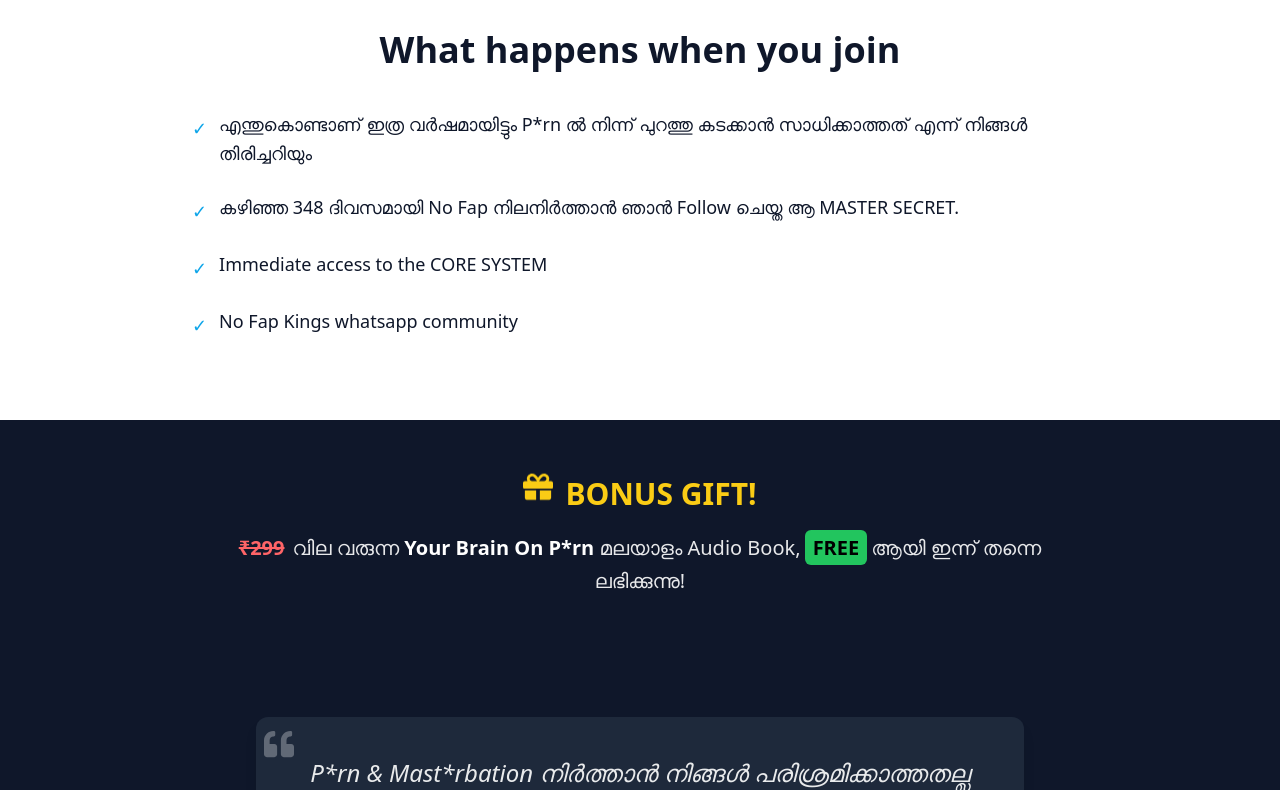
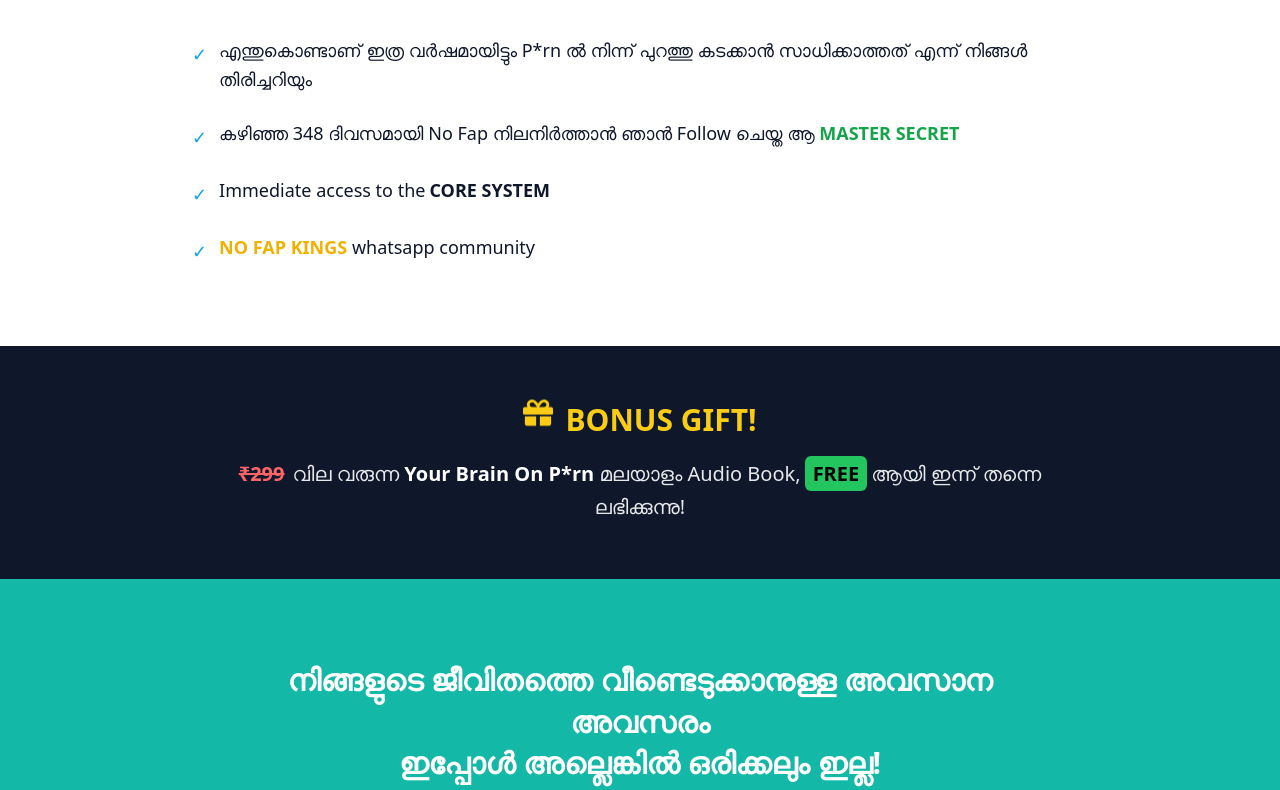
Before and after one commit to aljithkj02/latest, a React (Vite) app: page / in a window 1280 px wide. Shown: the part 850-1640 px from the top of the page. Built offline with nearby package versions, Linux system fonts and the light colour scheme.

Commit message:
Highlight text

```diff
--- a/src/App.tsx
+++ b/src/App.tsx
@@ -11,10 +11,10 @@ function App() {
 
     return (
         <div className="font-sans">
+            <HookQuote />
             <Hero />
             <Benefits />
             <FreeBonus />
-            <HookQuote />
             <CTA />
             <Testimonials />
             <Footer />
--- a/src/components/Benefits.tsx
+++ b/src/components/Benefits.tsx
@@ -1,12 +1,4 @@
-// src/components/Benefits.tsx
 import { motion } from 'framer-motion';
-
-const points = [
-    'എന്തുകൊണ്ടാണ്  ഇത്ര വർഷമായിട്ടും P*rn ൽ നിന്ന്  പുറത്തു കടക്കാൻ സാധിക്കാത്തത് എന്ന് നിങ്ങൾ തിരിച്ചറിയും',
-    'കഴിഞ്ഞ 348 ദിവസമായി No Fap നിലനിർത്താൻ ഞാൻ Follow ചെയ്ത  ആ MASTER SECRET.',
-    'Immediate access to the CORE SYSTEM',
-    'No Fap Kings whatsapp community',
-];
 
 export default function Benefits() {
     return (
@@ -23,19 +15,59 @@ export default function Benefits() {
                 </h2>
 
                 <ul className="space-y-6 text-lg leading-relaxed">
-                    {points.map((point, i) => (
                     <motion.li
-                            key={i}
                         className="flex items-start gap-3"
                         initial={{ opacity: 0, x: -20 }}
                         whileInView={{ opacity: 1, x: 0 }}
-                            transition={{ delay: i * 0.2, duration: 0.5 }}
+                        transition={{ duration: 0.5 }}
                         viewport={{ once: true }}
                     >
                         <span className="mt-1 text-[#0ea5e9]">✓</span>
-                            <span>{point}</span>
+                        <span>
+                            എന്തുകൊണ്ടാണ്  ഇത്ര വർഷമായിട്ടും P*rn ൽ നിന്ന്  പുറത്തു കടക്കാൻ സാധിക്കാത്തത് എന്ന് നിങ്ങൾ തിരിച്ചറിയും
+                        </span>
                     </motion.li>
-                    ))}
+
+                    <motion.li
+                        className="flex items-start gap-3"
+                        initial={{ opacity: 0, x: -20 }}
+                        whileInView={{ opacity: 1, x: 0 }}
+                        transition={{ delay: 0.2, duration: 0.5 }}
+                        viewport={{ once: true }}
+                    >
+                        <span className="mt-1 text-[#0ea5e9]">✓</span>
+                        <span>
+                            കഴിഞ്ഞ 348 ദിവസമായി No Fap നിലനിർത്താൻ ഞാൻ Follow ചെയ്ത ആ
+                            <span className="font-bold text-[#16a34a]"> MASTER SECRET</span>
+                        </span>
+                    </motion.li>
+
+                    <motion.li
+                        className="flex items-start gap-3"
+                        initial={{ opacity: 0, x: -20 }}
+                        whileInView={{ opacity: 1, x: 0 }}
+                        transition={{ delay: 0.4, duration: 0.5 }}
+                        viewport={{ once: true }}
+                    >
+                        <span className="mt-1 text-[#0ea5e9]">✓</span>
+                        <span>
+                            Immediate access to the
+                            <span className="font-bold ml-1">CORE SYSTEM</span>
+                        </span>
+                    </motion.li>
+
+                    <motion.li
+                        className="flex items-start gap-3"
+                        initial={{ opacity: 0, x: -20 }}
+                        whileInView={{ opacity: 1, x: 0 }}
+                        transition={{ delay: 0.6, duration: 0.5 }}
+                        viewport={{ once: true }}
+                    >
+                        <span className="mt-1 text-[#0ea5e9]">✓</span>
+                        <span>
+                            <span className="font-bold text-yellow-500">NO FAP KINGS</span> whatsapp community
+                        </span>
+                    </motion.li>
                 </ul>
             </motion.div>
         </section>
--- a/src/components/Hero.tsx
+++ b/src/components/Hero.tsx
@@ -3,7 +3,7 @@ import { motion } from 'framer-motion';
 
 export default function Hero() {
     return (
-        <section className="bg-[#0f172a] text-white min-h-screen flex items-center justify-center px-6">
+        <section className="bg-[#0f172a] text-white flex items-center justify-center px-6 pb-14">
             <motion.div
                 initial={{ opacity: 0, y: 40 }}
                 animate={{ opacity: 1, y: 0 }}
```
Lines whose indentation alone changed are shown as unchanged.
